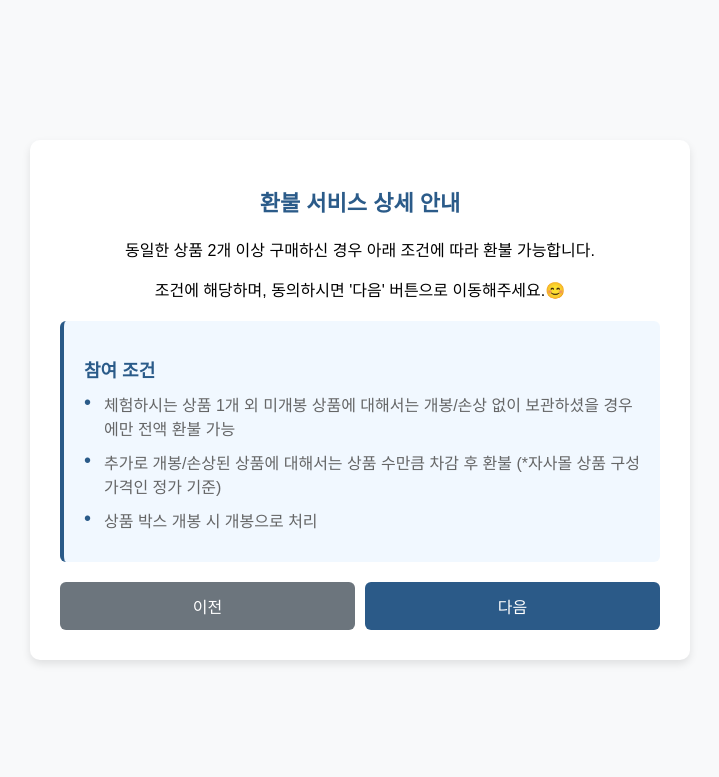
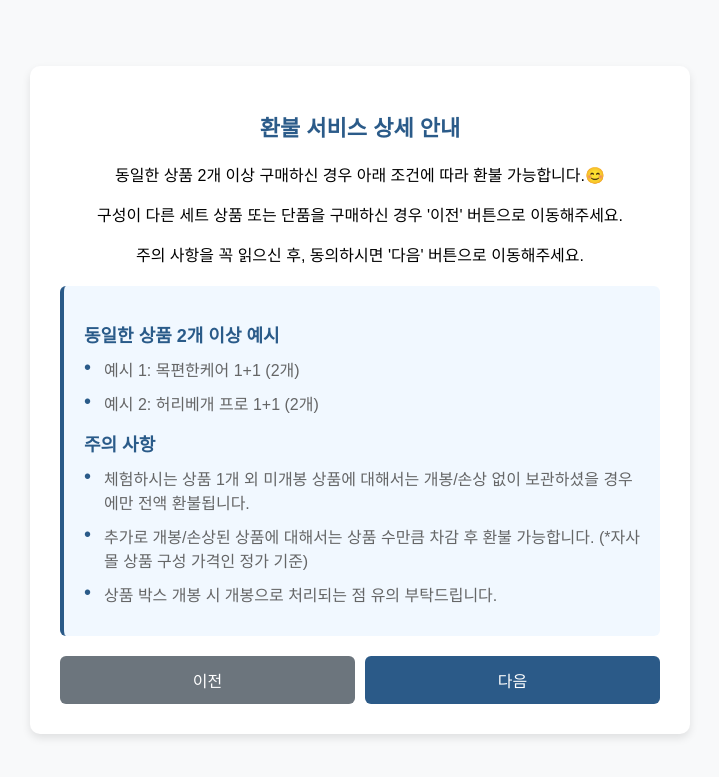
Before and after one commit to sdefgbhnjmj/100_percent_refund_page, a Flask app: page /refund_multiple_product_info in a window 1280 px wide. Shown: the top 777 px of the page, without its empty margins (280-999 px from the left). Run offline with Flask 2, Linux system fonts and the light colour scheme.

Commit message:
Flask 웹페이지 배포 준비 완료

```diff
--- a/templates/refund_multiple_product_info.html
+++ b/templates/refund_multiple_product_info.html
@@ -95,14 +95,19 @@
 <body>
     <div class="container">
         <h1 class="title">환불 서비스 상세 안내</h1>
-        <p>동일한 상품 2개 이상 구매하신 경우 아래 조건에 따라 환불 가능합니다.</p>
-        <p>조건에 해당하며, 동의하시면 '다음' 버튼으로 이동해주세요.😊</p>
+        <p>동일한 상품 2개 이상 구매하신 경우 아래 조건에 따라 환불 가능합니다.😊</p>
+        <p>구성이 다른 세트 상품 또는 단품을 구매하신 경우 '이전' 버튼으로 이동해주세요.</p>
+        <p>주의 사항을 꼭 읽으신 후, 동의하시면 '다음' 버튼으로 이동해주세요.</p>
         <div class="highlight">
-            <h2>참여 조건</h2>
+            <h2>동일한 상품 2개 이상 예시</h2>
             <ul>
-                <li>체험하시는 상품 1개 외 미개봉 상품에 대해서는 개봉/손상 없이 보관하셨을 경우에만 전액 환불 가능</li>
-                <li>추가로 개봉/손상된 상품에 대해서는 상품 수만큼 차감 후 환불 (*자사몰 상품 구성 가격인 정가 기준)</li>
-                <li>상품 박스 개봉 시 개봉으로 처리</li>
+                <li>예시 1: 목편한케어 1+1 (2개)</li>
+                <li>예시 2: 허리베개 프로 1+1 (2개)</li>
+            <h2>주의 사항</h2>
+            <ul>
+                <li>체험하시는 상품 1개 외 미개봉 상품에 대해서는 개봉/손상 없이 보관하셨을 경우에만 전액 환불됩니다.</li>
+                <li>추가로 개봉/손상된 상품에 대해서는 상품 수만큼 차감 후 환불 가능합니다. (*자사몰 상품 구성 가격인 정가 기준)</li>
+                <li>상품 박스 개봉 시 개봉으로 처리되는 점 유의 부탁드립니다.</li>
             </ul>
         </div>
         <div class="button-group">
--- a/templates/refund_single_product_info.html
+++ b/templates/refund_single_product_info.html
@@ -80,8 +80,8 @@
 <body>
     <div class="container">
         <h1 class="title">환불 서비스 상세 안내</h1>
-        <p>단품 상품 구매하신 경우, 전액 환불 가능합니다. 😊</p>
-        <p>단, 왕복 배송비는 고객님 부담되는 점 양해 부탁드립니다.</p>
+        <p>단품 상품은 왕복 배송비 제외 후 전액 환불 가능합니다.😊</p>
+        <p>구성이 다른 세트 상품 또는 동일한 상품 2개 이상 구매하신 경우 '이전' 버튼으로 이동해주세요.</p>
         <div class="button-group">
             <button class="back-button" onclick="window.history.back()">이전</button>
             <button onclick="window.location.href='/question3'">다음</button>
```
